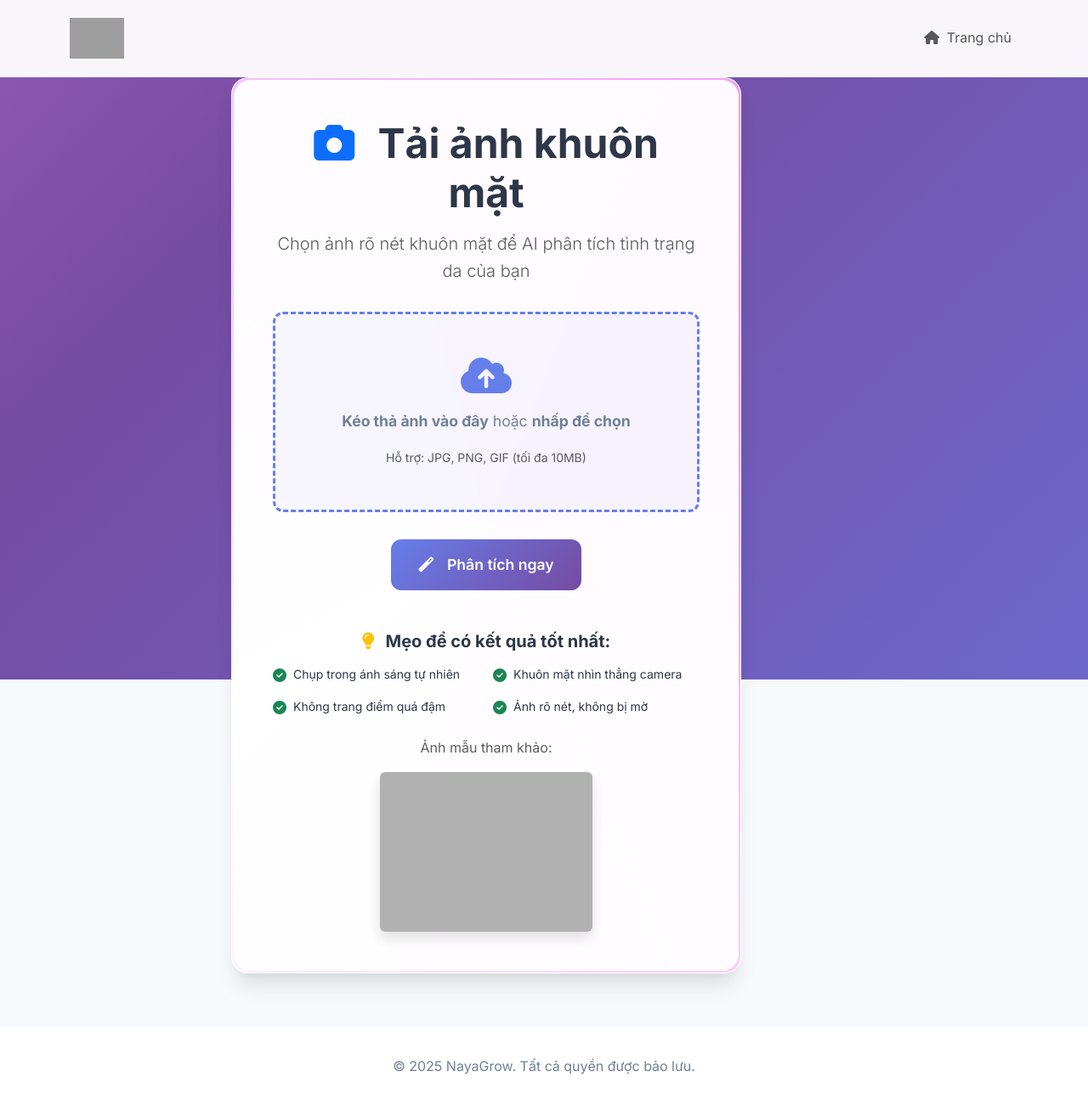
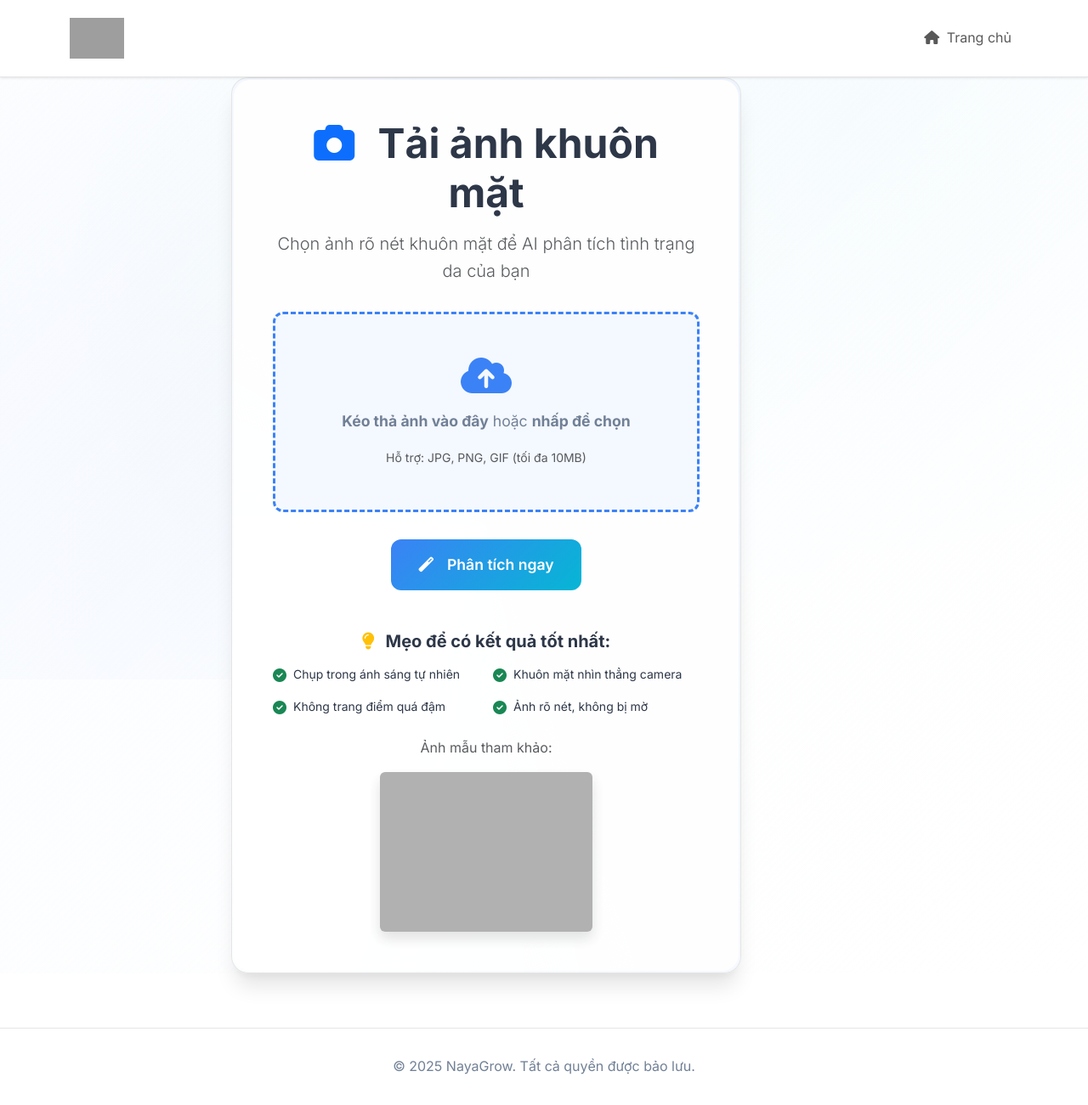
Before and after one commit to 54gvdxv/AI_SKin, a Flask app: page /upload in a window 1280 px wide. Shown: the whole page at 85% size. Run offline with Flask 3, Linux system fonts and the light colour scheme; grey boxes are pictures that could not be loaded.

Commit message:
Update background to white and remove purple colors

```diff
--- a/static/modern-style.css
+++ b/static/modern-style.css
@@ -1,9 +1,9 @@
 /* Modern Skincare Analyzer Styles */
 :root {
-  --primary-color: #667eea;
-  --primary-dark: #5a6fd8;
-  --secondary-color: #764ba2;
-  --accent-color: #f093fb;
+  --primary-color: #3b82f6;
+  --primary-dark: #2563eb;
+  --secondary-color: #06b6d4;
+  --accent-color: #10b981;
   --success-color: #4ecdc4;
   --warning-color: #ffd93d;
   --error-color: #ff6b6b;
@@ -11,8 +11,8 @@
   --text-secondary: #718096;
   --text-light: #a0aec0;
   --bg-primary: #ffffff;
-  --bg-secondary: #f7fafc;
-  --bg-gradient: linear-gradient(135deg, #667eea 0%, #764ba2 100%);
+  --bg-secondary: #ffffff;
+  --bg-gradient: linear-gradient(135deg, #3b82f6 0%, #06b6d4 100%);
   --shadow-sm: 0 1px 3px 0 rgba(0, 0, 0, 0.1), 0 1px 2px 0 rgba(0, 0, 0, 0.06);
   --shadow-md: 0 4px 6px -1px rgba(0, 0, 0, 0.1), 0 2px 4px -1px rgba(0, 0, 0, 0.06);
   --shadow-lg: 0 10px 15px -3px rgba(0, 0, 0, 0.1), 0 4px 6px -2px rgba(0, 0, 0, 0.05);
@@ -32,11 +32,11 @@ body {
   font-family: 'Inter', -apple-system, BlinkMacSystemFont, 'Segoe UI', Roboto, sans-serif;
   line-height: 1.6;
   color: var(--text-primary);
-  background: var(--bg-secondary);
+  background: #ffffff;
   overflow-x: hidden;
 }
 
-/* Animated Background */
+/* Subtle Background Pattern */
 .animated-bg {
   position: fixed;
   top: 0;
@@ -44,27 +44,26 @@ body {
   width: 100%;
   height: 100%;
   z-index: -1;
-  background: linear-gradient(-45deg, #667eea, #764ba2, #f093fb, #4ecdc4);
-  background-size: 400% 400%;
-  animation: gradientShift 15s ease infinite;
+  background:
+    radial-gradient(circle at 20% 80%, rgba(59, 130, 246, 0.05) 0%, transparent 50%),
+    radial-gradient(circle at 80% 20%, rgba(6, 182, 212, 0.05) 0%, transparent 50%),
+    radial-gradient(circle at 40% 40%, rgba(16, 185, 129, 0.03) 0%, transparent 50%);
+  background-color: #ffffff;
 }
 
-@keyframes gradientShift {
-  0% { background-position: 0% 50%; }
-  50% { background-position: 100% 50%; }
-  100% { background-position: 0% 50%; }
-}
+/* Remove gradient animation */
 
 /* Navigation */
 .navbar {
   background: rgba(255, 255, 255, 0.95) !important;
   backdrop-filter: blur(20px);
-  border-bottom: 1px solid rgba(255, 255, 255, 0.2);
+  border-bottom: 1px solid rgba(0, 0, 0, 0.1);
   padding: 1rem 0;
   position: sticky;
   top: 0;
   z-index: 1000;
   transition: var(--transition);
+  box-shadow: 0 1px 3px rgba(0, 0, 0, 0.1);
 }
 
 .navbar-brand img {
@@ -274,6 +277,7 @@ body {
   display: flex;
   align-items: center;
   justify-content: center;
+  background: linear-gradient(135deg, rgba(59, 130, 246, 0.02) 0%, rgba(255, 255, 255, 1) 100%);
 }
 
 .upload-card {
@@ -282,7 +286,7 @@ body {
   border-radius: var(--border-radius-lg);
   padding: 3rem;
   box-shadow: var(--shadow-xl);
-  border: 1px solid rgba(255, 255, 255, 0.2);
+  border: 1px solid rgba(0, 0, 0, 0.1);
   max-width: 600px;
   width: 100%;
   text-align: center;
@@ -297,7 +301,7 @@ body {
   left: -50%;
   width: 200%;
   height: 200%;
-  background: conic-gradient(from 0deg, transparent, var(--accent-color), transparent);
+  background: conic-gradient(from 0deg, transparent, rgba(59, 130, 246, 0.1), transparent);
   animation: rotate 4s linear infinite;
   z-index: -1;
 }
@@ -323,12 +327,12 @@ body {
   transition: var(--transition);
   cursor: pointer;
   position: relative;
-  background: rgba(102, 126, 234, 0.05);
+  background: rgba(59, 130, 246, 0.05);
 }
 
 .file-upload-area:hover {
   border-color: var(--primary-dark);
-  background: rgba(102, 126, 234, 0.1);
+  background: rgba(59, 130, 246, 0.1);
   transform: scale(1.02);
 }
 
@@ -420,7 +426,7 @@ body {
 footer {
   background: rgba(255, 255, 255, 0.95);
   backdrop-filter: blur(20px);
-  border-top: 1px solid rgba(255, 255, 255, 0.2);
+  border-top: 1px solid rgba(0, 0, 0, 0.1);
   padding: 2rem 0;
   text-align: center;
   color: var(--text-secondary);
@@ -517,7 +523,7 @@ footer {
 }
 
 ::-webkit-scrollbar-track {
-  background: var(--bg-secondary);
+  background: #f8f9fa;
 }
 
 ::-webkit-scrollbar-thumb {
```
Also changed, not shown: other parts of static/modern-style.css (+16 -10 lines).
